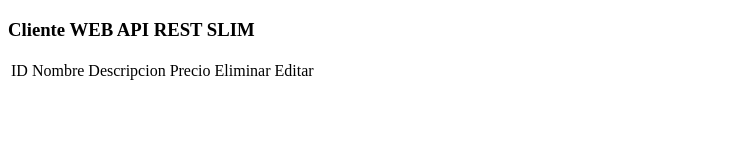
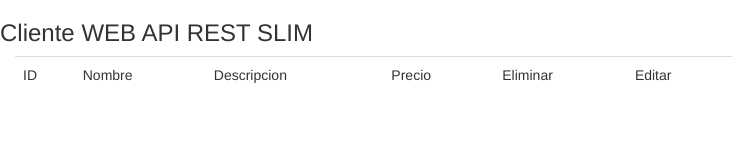
Before and after one commit to Antonio1394/clienteAPI, a plain HTML site: page index.html in a window 1280 px wide. Shown: the whole page, without its empty margins (0-734 px from the left). Drawn offline with nearby package versions, Linux system fonts and the light colour scheme.

Commit message:
[update] index

```diff
--- a/index.html
+++ b/index.html
@@ -5,13 +5,14 @@
 	<title>Cliente API REST</title>
 	<script src="//code.jquery.com/jquery-1.12.0.min.js"></script>
 	<script src="//code.jquery.com/jquery-migrate-1.2.1.min.js"></script>
-	<link rel="stylesheet" href="https://maxcdn.bootstrapcdn.com/bootstrap/3.3.6/css/bootstrap-theme.min.css">
+	<!-- Latest compiled and minified CSS -->
+	<link rel="stylesheet" href="https://maxcdn.bootstrapcdn.com/bootstrap/3.3.6/css/bootstrap.min.css" integrity="sha384-1q8mTJOASx8j1Au+a5WDVnPi2lkFfwwEAa8hDDdjZlpLegxhjVME1fgjWPGmkzs7" crossorigin="anonymous">
 
 
-	<script src="https://maxcdn.bootstrapcdn.com/bootstrap/3.3.6/js/bootstrap.min.js"></script>
-</head>
+
 <body>
 		<h3>Cliente WEB API REST SLIM</h3>
+		<div class="col-lg-7">
 			<table class="table">
 				<tr>
 					<td>ID</td>
@@ -22,5 +23,7 @@
 					<td>Editar</td>
 				</tr>
 			</table>
+		</div>
+
 </body>
 </html>
```
Lines whose indentation alone changed are shown as unchanged.
